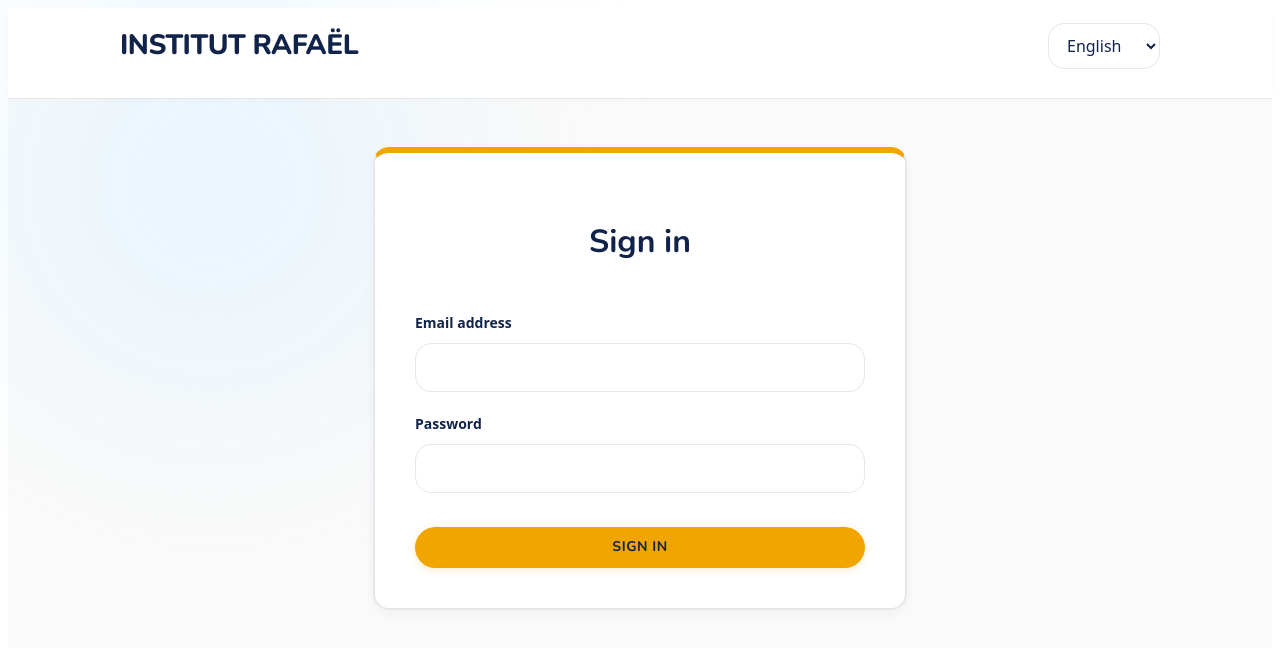
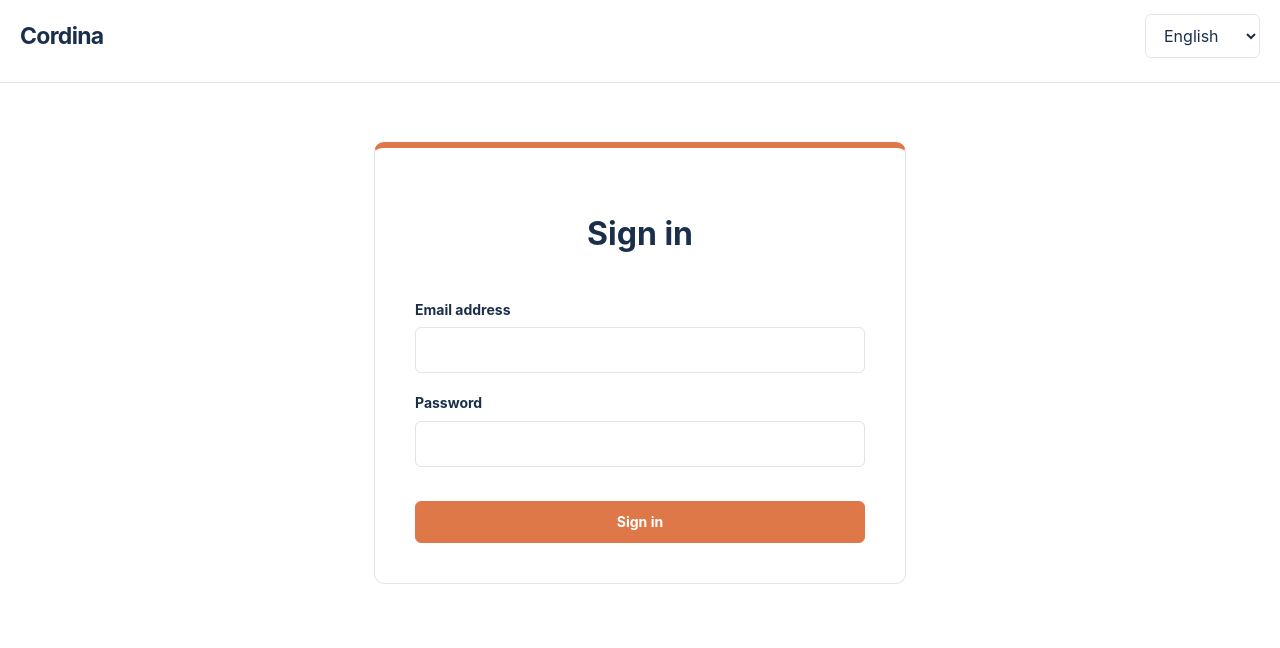
Before and after one commit to alajemba-vik/rafael-patient-journey, a React (Vite) app in the folder frontend/: page /connexion in a window 1280 px wide. Shown: the top 648 px of the page. Built offline with nearby package versions, Linux system fonts and the light colour scheme; what openapi-fetch would draw is missing.

Commit message:
feat(frontend): introduce Cordina UI system (#95)

```diff
--- a/frontend/index.html
+++ b/frontend/index.html
@@ -6,17 +6,7 @@
     <!-- Automatic translation rewrites the page under React and crashes it; the app translates itself
          (src/i18n), which also keeps `lang` in step with the language chosen. -->
     <meta name="google" content="notranslate" />
-    <title>Institut Rafaël</title>
-    <!-- Fonts load in parallel with the app instead of after the stylesheet. -->
-    <link rel="preconnect" href="https://fonts.googleapis.com" />
-    <link rel="preconnect" href="https://fonts.gstatic.com" crossorigin />
-    <link
-      rel="stylesheet"
-      href="https://fonts.googleapis.com/css2?family=Archivo:wght@400;500;600;700&family=Krona+One&display=swap"
-    />
-    <link rel="preconnect" href="https://fonts.googleapis.com" />
-    <link rel="preconnect" href="https://fonts.gstatic.com" crossorigin />
-    <link href="https://fonts.googleapis.com/css2?family=Nunito:wght@600;700;800&display=swap" rel="stylesheet" />
+    <title>Cordina</title>
   </head>
   <body>
     <div id="root"></div>
--- a/frontend/src/components/layout/AppShell.tsx
+++ b/frontend/src/components/layout/AppShell.tsx
@@ -46,7 +46,7 @@ export function AppShell() {
       <header className="rf-shell__header">
         <div className="rf-shell__bar">
           <Link to={paths.home} className="rf-shell__brand">
-            Institut Rafaël
+            {t("shell.brand")}
           </Link>
           {me && (
             <nav className="rf-nav" aria-label={t("shell.mainNav")}>
--- a/frontend/src/i18n/locales/en.json
+++ b/frontend/src/i18n/locales/en.json
@@ -45,6 +45,7 @@
     }
   },
   "shell": {
+    "brand": "Cordina",
     "skipToContent": "Skip to content",
     "mainNav": "Main navigation",
     "signOut": "Sign out",
--- a/frontend/src/i18n/locales/fr.json
+++ b/frontend/src/i18n/locales/fr.json
@@ -45,6 +45,7 @@
     }
   },
   "shell": {
+    "brand": "Cordina",
     "skipToContent": "Aller au contenu",
     "mainNav": "Navigation principale",
     "signOut": "Se déconnecter",
--- a/frontend/src/lib/hooks/usePageTitle.ts
+++ b/frontend/src/lib/hooks/usePageTitle.ts
@@ -3,6 +3,6 @@ import { useEffect } from "react";
 /** Sets the browser tab title, so tabs, history and screen readers name the page. */
 export function usePageTitle(title: string): void {
   useEffect(() => {
-    document.title = `${title} · Institut Rafaël`;
+    document.title = `${title} · Cordina`;
   }, [title]);
 }
--- a/frontend/src/theme/components.css
+++ b/frontend/src/theme/components.css
@@ -2,66 +2,14 @@
  * Shared components: plain CSS classes prefixed rf-, built only from tokens.css.
  */
 
-/* =========================================
-   FOND ANIMÉ ET PATTERNS
-   ========================================= */
 body {
-  overflow-x: hidden; /* Empêche le fond de créer une barre de défilement horizontale */
+  margin: 0;
+  overflow-x: hidden;
+  background: var(--surface);
 }
 
 .rf-root {
-  position: relative;
-  background-color: var(--surface);
-  z-index: 0;
-}
-
-/* Lumières floues animées */
-.rf-root::before,
-.rf-root::after {
-  content: "";
-  position: fixed;
-  width: 35vw; /* Réduit de 60vw à 35vw */
-  height: 35vw;
-  border-radius: 50%;
-  filter: blur(100px); /* Un peu moins flou pour qu'on distingue mieux la forme */
-  z-index: -1;
-  opacity: 0.6;
-  pointer-events: none;
-}
-
-/* La lumière bleue en haut à gauche */
-.rf-root::before {
-  background: var(--secondary-blue);
-  top: -10vh;
-  left: -5vw;
-  /* Distance de parcours beaucoup plus grande */
-  animation: floatBlue 25s ease-in-out infinite alternate;
-}
-
-/* La lumière verte en bas à droite */
-.rf-root::after {
-  background: var(--secondary-green);
-  bottom: -10vh;
-  right: -5vw;
-  animation: floatGreen 30s ease-in-out infinite alternate;
-}
-
-@keyframes floatBlue {
-  0% {
-    transform: translate(0, 0) scale(1);
-  }
-  100% {
-    transform: translate(40vw, 50vh) scale(1.2);
-  } /* Voyage plus loin */
-}
-
-@keyframes floatGreen {
-  0% {
-    transform: translate(0, 0) scale(1);
-  }
-  100% {
-    transform: translate(-40vw, -50vh) scale(1.1);
-  } /* Voyage plus loin */
+  background: var(--surface);
 }
 
 .rf-root {
@@ -69,7 +17,7 @@ body {
   color: var(--ink);
   font-family: var(--font-body);
   font-size: 16px;
-  line-height: 1.7;
+  line-height: 1.5;
 }
 
 .rf-root :focus-visible {
@@ -77,35 +25,38 @@ body {
   outline-offset: 2px;
 }
 
-/* --- BOUTONS (Ajout de la forme pilule et de l'ombre) --- */
 .rf-btn {
   display: inline-flex;
   align-items: center;
   justify-content: center;
   gap: var(--space-2);
-  font-family: var(--font-display);
-  font-size: 14px; /* Un peu plus grand */
-  line-height: 20.4px;
-  font-weight: 700;
-  letter-spacing: 0.5px;
-  text-transform: uppercase;
+  min-height: 42px;
+  box-sizing: border-box;
+  font-family: var(--font-body);
+  font-size: 14px;
+  line-height: 20px;
+  font-weight: 650;
+  white-space: nowrap;
   text-decoration: none;
   cursor: pointer;
-  padding: var(--space-3) var(--space-6);
-  border: none; /* On retire la grosse bordure carrée */
+  padding: var(--space-3) var(--space-5);
+  border: 1px solid var(--accent);
   border-radius: var(--radius-xs);
   background: var(--accent);
   color: var(--on-accent);
-  box-shadow: 0 2px 8px rgba(240, 165, 0, 0.2);
-  transition: all 0.2s ease;
+  box-shadow: none;
+  transition:
+    background-color 0.15s ease,
+    border-color 0.15s ease,
+    color 0.15s ease;
 }
 .rf-btn:hover {
-  transform: translateY(-1px);
-  box-shadow: 0 4px 12px rgba(240, 165, 0, 0.3);
+  background: var(--accent-hover);
+  border-color: var(--accent-hover);
 }
 .rf-btn--secondary {
   background: transparent;
-  border: 2px solid var(--ink);
+  border: 1px solid var(--hairline);
   color: var(--ink);
   box-shadow: none;
 }
@@ -133,17 +84,17 @@ body {
   gap: 6px;
   min-height: 44px;
   box-sizing: border-box;
-  font-family: var(--font-display);
+  font-family: var(--font-body);
   font-size: 14px;
-  font-weight: 700;
-  line-height: 14px;
-  letter-spacing: 0.5px;
-  text-transform: uppercase;
-  color: var(--ink-muted); /* Gris par défaut */
+  font-weight: 600;
+  line-height: 1.4;
+  color: var(--ink-muted);
   text-decoration: none;
   padding: 0 var(--space-3);
-  border-bottom: 3px solid transparent; /* Ligne invisible par défaut */
-  transition: all 0.2s ease;
+  border-bottom: 2px solid transparent;
+  transition:
+    color 0.15s ease,
+    border-color 0.15s ease;
 }
 
 .rf-navlink:hover {
@@ -152,7 +103,7 @@ body {
 
 .rf-navlink[aria-current="page"] {
   color: var(--ink);
-  border-bottom-color: var(--accent); /* Ligne orange en dessous */
+  border-bottom-color: var(--accent);
   background: transparent;
 }
 
@@ -188,17 +139,17 @@ body {
   width: 240px;
   max-width: 100%;
   box-sizing: border-box;
-  padding: 30px var(--space-7);
+  padding: var(--space-6);
   border-radius: var(--radius-md);
   background: var(--band);
   color: var(--on-band);
-  box-shadow: 0 4px 16px rgba(18, 35, 74, 0.15); /* Ombre douce */
+  box-shadow: none;
 }
 .rf-stat__value {
   font-family: var(--font-display);
   font-size: 35px;
   line-height: 45px;
-  font-weight: 800;
+  font-weight: 700;
   font-variant-numeric: tabular-nums;
 }
 .rf-stat__unit {
@@ -206,10 +157,10 @@ body {
 }
 .rf-stat__title {
   margin: 0;
-  font-family: var(--font-display);
+  font-family: var(--font-body);
   font-size: 20px;
   line-height: 30px;
-  font-weight: 700;
+  font-weight: 650;
   color: var(--accent);
 }
 .rf-stat__text {
@@ -279,10 +230,10 @@ body {
 .rf-shell__header {
   background: var(--surface-raised);
   border-bottom: 1px solid var(--hairline);
-  box-shadow: 0 2px 10px rgba(18, 35, 74, 0.02);
+  box-shadow: none;
 }
 .rf-shell__bar {
-  max-width: 1080px;
+  max-width: 1280px;
   margin: 0 auto;
   box-sizing: border-box;
   padding: var(--space-4) var(--space-5);
@@ -290,7 +241,7 @@ body {
   grid-template-columns: 1fr auto;
   grid-template-areas: "brand account" "nav nav";
   align-items: center;
-  gap: var(--space-4) var(--space-5); /* Ajout d'un espace vertical entre l'en-tête et le menu */
+  gap: var(--space-3) var(--space-5);
 }
 .rf-shell__bar > .rf-nav {
   grid-area: nav;
@@ -301,19 +252,17 @@ body {
   display: inline-flex;
   align-items: center;
   min-height: 44px;
-  font-family: var(--font-display);
-  font-size: 28px;
-  font-weight: 800;
-  letter-spacing: -0.5px;
-  text-transform: uppercase;
-  color: var(--ink); /* Bleu marine plein */
+  font-family: var(--font-body);
+  font-size: 23px;
+  font-weight: 700;
+  letter-spacing: -0.03em;
+  color: var(--ink);
   text-decoration: none;
 }
 
-/* Optionnel : on ajoute un petit effet de remplissage au survol pour le fun */
 .rf-shell__brand:hover {
   color: var(--accent);
-  transition: color 0.3s ease;
+  transition: color 0.15s ease;
 }
 .rf-shell__account {
   grid-area: account;
@@ -332,7 +281,7 @@ body {
 .rf-shell__main {
   flex: 1;
   width: 100%;
-  max-width: 1080px;
+  max-width: 1280px;
   margin: 0 auto;
   box-sizing: border-box;
   padding: var(--space-7) var(--space-5);
@@ -380,26 +329,43 @@ body {
   flex-direction: column;
   gap: var(--space-2);
   width: 100%;
+  min-width: 0;
 }
 .rf-field__label {
   font-size: 14px;
-  font-weight: 700;
+  line-height: 1.4;
+  font-weight: 650;
   color: var(--ink);
 }
 .rf-input {
   font: inherit;
+  width: 100%;
   color: var(--ink);
   background: var(--surface-raised);
-  min-height: 44px;
+  min-height: 42px;
   box-sizing: border-box;
   padding: var(--space-3) var(--space-4);
   border: 1px solid var(--hairline);
-  border-radius: var(--radius-md); /* Coins arrondis */
-  transition: border-color 0.2s ease;
+  border-radius: var(--radius-xs);
+  transition:
+    border-color 0.15s ease,
+    box-shadow 0.15s ease;
 }
 .rf-input:focus {
-  border-color: var(--accent);
+  border-color: var(--focus-ring);
+  box-shadow: 0 0 0 3px var(--secondary-blue);
   outline: none;
+}
+input.rf-input,
+select.rf-input {
+  overflow: hidden;
+  text-overflow: ellipsis;
+  white-space: nowrap;
+}
+textarea.rf-input {
+  min-height: 104px;
+  line-height: 1.5;
+  resize: vertical;
 }
 .rf-input[aria-invalid="true"] {
   border: 2px solid #ef4444;
@@ -455,7 +421,7 @@ body {
   border: 1px solid var(--hairline);
   border-radius: var(--radius-md);
   background: var(--surface-raised);
-  box-shadow: 0 4px 12px rgba(18, 35, 74, 0.04);
+  box-shadow: none;
 }
 .rf-state p {
   margin: 0;
@@ -468,6 +434,7 @@ body {
 .rf-banner {
   padding: var(--space-4) var(--space-5);
   background: var(--surface-tint);
+  border: 1px solid var(--hairline);
   border-radius: var(--radius-md);
   margin: 0 0 var(--space-5);
 }
@@ -492,13 +459,13 @@ body {
 .rf-disclosure {
   margin-bottom: var(--space-3);
   background: var(--surface-raised);
-  border: 2px solid var(--hairline);
+  border: 1px solid var(--hairline);
   border-radius: var(--radius-md);
   transition: all 0.2s ease;
 }
 .rf-disclosure[open] {
   border-color: var(--accent);
-  box-shadow: 0 4px 12px rgba(240, 165, 0, 0.08);
+  box-shadow: none;
 }
 .rf-disclosure summary {
   cursor: pointer;
@@ -551,16 +518,16 @@ body {
   min-width: 0;
   padding: var(--space-5);
   background: var(--surface-raised);
-  border: 2px solid var(--hairline); /* Épaisseur passée à 2px */
+  border: 1px solid var(--hairline);
   border-radius: var(--radius-md);
-  box-shadow: 0 4px 12px rgba(18, 35, 74, 0.04);
+  box-shadow: none;
 }
 .rf-panel > h2 {
   margin: 0;
 }
 .rf-panel--highlight {
-  border: 2px solid var(--accent);
-  box-shadow: 0 4px 20px rgba(240, 165, 0, 0.15);
+  border: 1px solid var(--accent);
+  box-shadow: none;
 }
 .rf-panel p {
   margin: 0;
@@ -718,23 +685,22 @@ body {
   box-sizing: border-box;
   padding: 0 var(--space-5);
   background: var(--surface-raised);
-  border: 2px solid var(--hairline);
-  border-radius: var(--radius-md); /* Plus arrondi */
+  border: 1px solid var(--hairline);
+  border-radius: var(--radius-xs);
   cursor: pointer;
   font-weight: 500;
   transition: all 0.2s ease;
 }
 .rf-choice span:hover {
   border-color: var(--accent);
-  background: var(--accent-doux);
+  background: var(--accent-soft);
 }
 .rf-choice input:checked + span {
   background: var(--accent);
   border-color: var(--accent);
   color: var(--ink);
   font-weight: 700;
-  box-shadow: 0 4px 12px rgba(240, 165, 0, 0.3); /* Effet de "pop" */
-  transform: translateY(-2px);
+  box-shadow: none;
 }
 .rf-choice input:focus-visible + span {
   outline: 2px solid var(--focus-ring);
--- a/frontend/src/theme/tokens.css
+++ b/frontend/src/theme/tokens.css
@@ -1,53 +1,48 @@
-/*
- * Design tokens: colors, fonts, spacing and radii as CSS variables.
- * Modified by Hugo for a warmer, more welcoming UI/UX.
- */
+/* Shared visual tokens for Cordina. */
 :root,
 [data-theme="light"] {
-  /* --- FONDS (Chaleureux mais sobre) --- */
-  --surface: #fafafa; /* Un gris/off-white très doux, moins "crème" */
-  --surface-raised: #ffffff; /* Blanc pur pour les cartes */
-  --surface-tint: #f3f4f6; /* Gris très clair pour les zones secondaires */
+  --surface: #ffffff;
+  --surface-raised: #ffffff;
+  --surface-tint: #f6f8fa;
 
-  /* --- TEXTES ET COULEURS PRINCIPALES --- */
-  --ink: #12234a; /* Bleu marine (inchangé) */
-  --ink-muted: #6b7280; /* Gris moyen pour les textes secondaires */
-  --band: #12234a;
+  --ink: #1b2f4b;
+  --ink-muted: #657286;
+  --band: #1b2f4b;
   --on-band: #ffffff;
 
-  /* --- ACCENTS --- */
-  --accent: #f0a500; /* Orange (inchangé) */
-  --on-accent: #12234a;
+  --accent: #df7848;
+  --accent-hover: #c9653b;
+  --accent-soft: #fff0e8;
+  --accent-doux: var(--accent-soft);
+  --on-accent: #ffffff;
 
-  /* --- BORDURES --- */
-  --hairline: #e5e7eb; /* Gris neutre (on enlève le orange pâle) */
-  --focus-ring: #12234a; /* Focus bleu marine */
-
-  /* --- COULEURS SECONDAIRES (Remplace le pastel enfantin) --- */
-  --secondary-blue: #e0f2fe; /* Bleu très clair (pour les infos) */
-  --secondary-gray: #f3f4f6; /* Gris clair (pour les listes) */
+  --hairline: #dfe5eb;
+  --focus-ring: #1b2f4b;
+  --secondary-blue: #e7f1fa;
+  --secondary-green: #e7f5ef;
 }
 
-/* Colors: Nuit (dark), opt in with data-theme="dark" on <html>. */
 [data-theme="dark"] {
-  --surface: #0b132b;
-  --surface-raised: #12234a;
-  --surface-tint: rgba(255, 255, 255, 0.05);
-  --ink: #ffffff;
-  --ink-muted: #9ca3af;
-  --band: #12234a;
-  --hairline: rgba(255, 255, 255, 0.1);
-  --focus-ring: #f0a500;
+  --surface: #101b2a;
+  --surface-raised: #17263a;
+  --surface-tint: rgba(255, 255, 255, 0.06);
+  --ink: #f8fafc;
+  --ink-muted: #b6c1cf;
+  --band: #17263a;
+  --hairline: rgba(255, 255, 255, 0.14);
+  --focus-ring: #f09a70;
+  --accent-hover: #f09a70;
+  --accent-soft: rgba(223, 120, 72, 0.18);
+  --accent-doux: var(--accent-soft);
+  --secondary-blue: rgba(137, 194, 230, 0.18);
+  --secondary-green: rgba(108, 194, 151, 0.18);
   color-scheme: dark;
 }
 
-/* Fonts, spacing, radii. */
 :root {
-  /* --- POLICES (Nunito pour les titres, système pour le texte) --- */
-  --font-display: "Nunito", system-ui, -apple-system, "Segoe UI", sans-serif;
-  --font-body: system-ui, -apple-system, "Segoe UI", Roboto, Arial, sans-serif;
+  --font-body: Inter, ui-sans-serif, system-ui, -apple-system, BlinkMacSystemFont, "Segoe UI", sans-serif;
+  --font-display: var(--font-body);
 
-  /* --- ESPACEMENTS (On garde exactement les leurs) --- */
   --space-1: 4px;
   --space-2: 8px;
   --space-3: 10px;
@@ -57,79 +52,73 @@
   --space-7: 40px;
   --space-8: 45px;
 
-  /* --- ARRONDIS (Beaucoup plus doux) --- */
-  --radius-xs: 999px; /* Transforme les boutons en pilules */
-  --radius-md: 16px; /* Arrondit fortement les cartes */
+  --radius-xs: 6px;
+  --radius-md: 10px;
 }
 
-/* Type styles: display face. (On garde leur structure) */
 .rf-display-xl {
   font-family: var(--font-display);
-  font-size: 32px;
-  line-height: 32px;
-  font-weight: 800; /* Plus épais pour le côté chaleureux */
-  text-transform: uppercase;
+  font-size: clamp(28px, 3vw, 36px);
+  line-height: 1.15;
+  font-weight: 700;
+  letter-spacing: -0.03em;
 }
 .rf-display-lg {
   font-family: var(--font-display);
-  font-size: 27px;
-  line-height: 29.7px;
-  font-weight: 800;
-  letter-spacing: 1px;
-  text-transform: uppercase;
+  font-size: 28px;
+  line-height: 1.2;
+  font-weight: 700;
+  letter-spacing: -0.025em;
 }
 .rf-stat-number {
   font-family: var(--font-display);
-  font-size: 35px;
-  line-height: 45px;
-  font-weight: 800;
+  font-size: 32px;
+  line-height: 1.1;
+  font-weight: 700;
   font-variant-numeric: tabular-nums;
 }
 .rf-title {
   font-family: var(--font-display);
   font-size: 20px;
-  line-height: 30px;
-  font-weight: 700;
+  line-height: 1.3;
+  font-weight: 650;
 }
 .rf-nav-text {
   font-family: var(--font-display);
   font-size: 14px;
-  line-height: 14px;
-  font-weight: 700;
-  letter-spacing: 0.5px;
-  text-transform: uppercase;
+  line-height: 1.4;
+  font-weight: 600;
 }
 .rf-label {
   font-family: var(--font-display);
   font-size: 12px;
-  line-height: 20.4px;
-  font-weight: 700;
-  letter-spacing: 0.5px;
+  line-height: 1.35;
+  font-weight: 650;
+  letter-spacing: 0.04em;
   text-transform: uppercase;
 }
 
-/* Type styles: body face. */
 .rf-lead {
   font-family: var(--font-body);
-  font-size: 21px;
-  line-height: 35.7px;
-  font-weight: 500;
+  font-size: 19px;
+  line-height: 1.55;
+  font-weight: 400;
 }
 .rf-body {
   font-family: var(--font-body);
   font-size: 16px;
-  line-height: 27.2px;
+  line-height: 1.6;
   font-weight: 400;
 }
 .rf-body-sm {
   font-family: var(--font-body);
   font-size: 14px;
-  line-height: 23.8px;
-  font-weight: 500;
+  line-height: 1.5;
+  font-weight: 400;
 }
 .rf-caption {
   font-family: var(--font-body);
   font-size: 12px;
-  line-height: 20.4px;
+  line-height: 1.45;
   font-weight: 500;
 }
```
